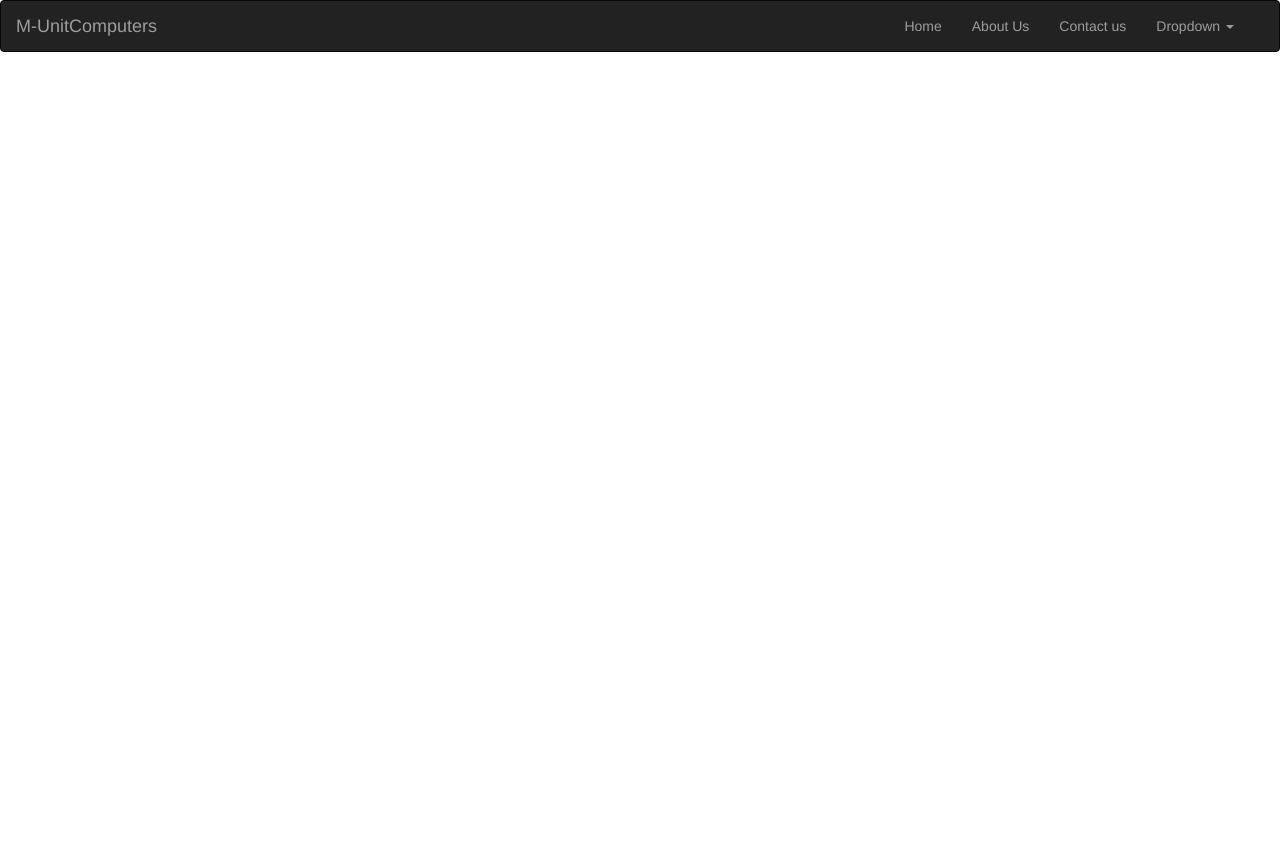
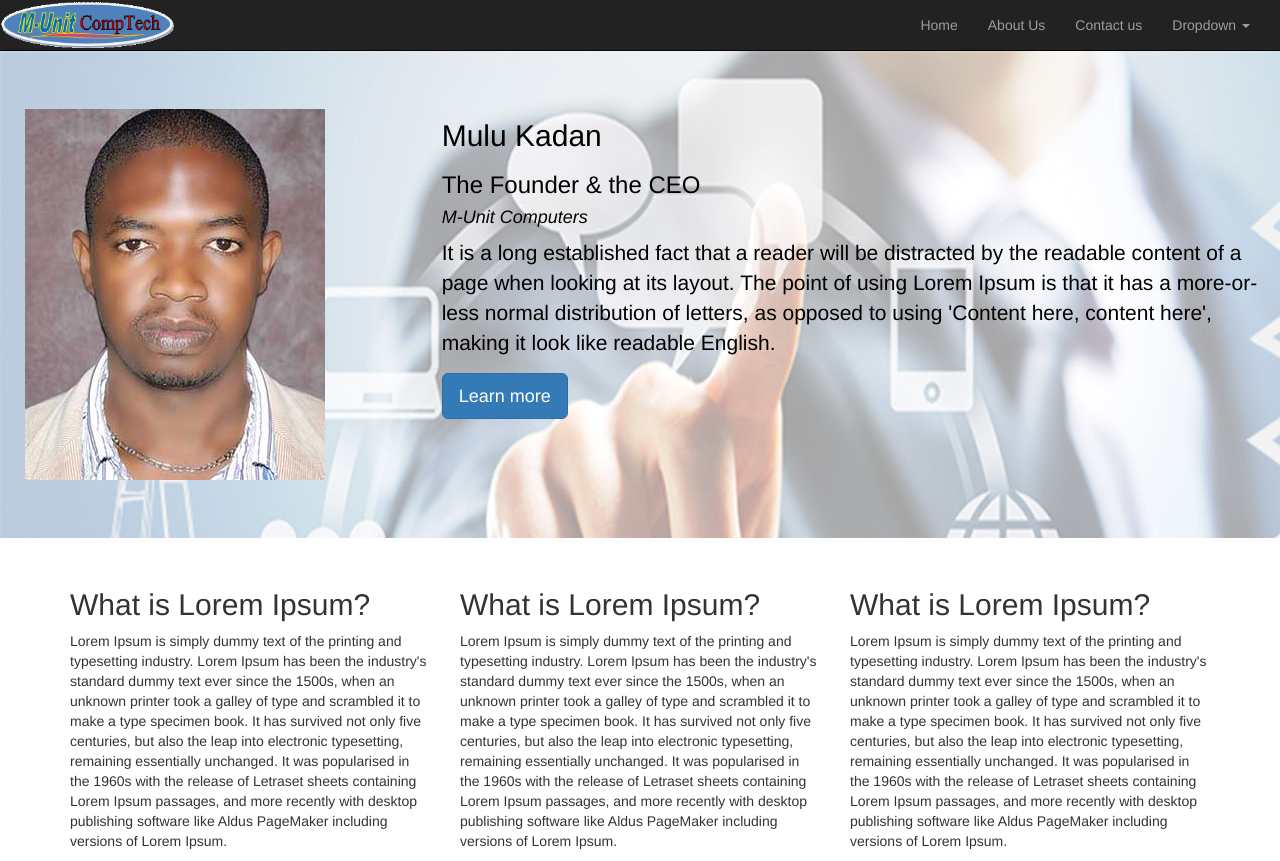
Before and after one commit to mulukadan/BootStrapPrac, a plain HTML site: page index.html in a window 1280 px wide. Before the commit the page ends 800 px from the top, so only its background shows below. Drawn offline with Linux system fonts and the light colour scheme.

Commit message:
Added Grid with text

```diff
--- a/index.html
+++ b/index.html
@@ -5,11 +5,12 @@
     <meta name="viewport" content="width=device-width, initial-scale=1.0">
     <title>BootStrap Prac </title>
     <link rel="stylesheet" href="css/bootstrap.min.css">
+    <link rel="stylesheet" href="css/styles.css">
   </head>
   <body>
-    <nav class="navbar navbar-inverse navbar-default" role="navigation">
+      <nav class="navbar navbar-inverse navbar-default navbar-static-top" role="navigation" style="margin:0px;">
       <div class="container-fluid">
-        <a class="navbar-brand" href="#">M-UnitComputers</a>
+        <a class="navbar-brand no-padding no-margin" href="#"><img src="imgs/logo.png" height ="50" alt="" ></a>
         <div class="navbar-header navbar-right">
           <button type="button" class="navbar-toggle collapsed" data-toggle="collapse" data-target="#bs-example-navbar-collapse-1" aria-expanded="false">
             <span class="sr-only">Toggle navigation</span>
@@ -37,12 +38,53 @@
             </li>
           </ul>
           </div>
+        </div>
+      </div>
+    </nav>
+    <div class="jumbotron">
+      <div class="container-fluid">
+        <div class="row">
+          <div class="col-md-4">
+            <img src="imgs/mulu.jpg" alt="" height="300"  class="img-responsive" style="margin:10px;">
+          </div>
+          <div class="col-md-8">
+            <h2>Mulu Kadan</h2>
+            <h3>The Founder & the CEO</h3>
+            <h4><em>M-Unit Computers</em></h4>
+            <p>
+               It is a long established fact that a reader will be distracted by the readable content of a page when looking at its layout. The point of using Lorem Ipsum is that it has a more-or-less normal distribution of letters, as opposed to using 'Content here, content here', making it look like readable English.
+            </p>
+          <p><a class="btn btn-primary btn-lg" href="https://mulukadan.github.io/mpft-ip" target="_blank" role="button">Learn more</a></p>
+          </div>
 
         </div>
 
       </div>
+    </div>
+    <div class="container">
+      <div class="row">
+        <div class="col-md-4">
+          <h2>What is Lorem Ipsum?</h2>
+          <p>
+            Lorem Ipsum is simply dummy text of the printing and typesetting industry. Lorem Ipsum has been the industry's standard dummy text ever since the 1500s, when an unknown printer took a galley of type and scrambled it to make a type specimen book. It has survived not only five centuries, but also the leap into electronic typesetting, remaining essentially unchanged. It was popularised in the 1960s with the release of Letraset sheets containing Lorem Ipsum passages, and more recently with desktop publishing software like Aldus PageMaker including versions of Lorem Ipsum.
+          </p>
+        </div>
+        <div class="col-md-4">
+          <h2>What is Lorem Ipsum?</h2>
+          <p>
+            Lorem Ipsum is simply dummy text of the printing and typesetting industry. Lorem Ipsum has been the industry's standard dummy text ever since the 1500s, when an unknown printer took a galley of type and scrambled it to make a type specimen book. It has survived not only five centuries, but also the leap into electronic typesetting, remaining essentially unchanged. It was popularised in the 1960s with the release of Letraset sheets containing Lorem Ipsum passages, and more recently with desktop publishing software like Aldus PageMaker including versions of Lorem Ipsum.
+          </p>
+        </div>
+        <div class="col-md-4">
+          <h2>What is Lorem Ipsum?</h2>
+          <p>
+            Lorem Ipsum is simply dummy text of the printing and typesetting industry. Lorem Ipsum has been the industry's standard dummy text ever since the 1500s, when an unknown printer took a galley of type and scrambled it to make a type specimen book. It has survived not only five centuries, but also the leap into electronic typesetting, remaining essentially unchanged. It was popularised in the 1960s with the release of Letraset sheets containing Lorem Ipsum passages, and more recently with desktop publishing software like Aldus PageMaker including versions of Lorem Ipsum.
+          </p>
+        </div>
+   </div>
 
-    </nav>
+    </div>
+
 
   <script src="js/jquery-3.2.0.min.js"></script>
   <script src="js/bootstrap.min.js"></script>
```
Also changed, not shown: imgs/banner-technology-quality.png (added), imgs/consulting.png (added), imgs/itbanner.jpg (added), imgs/landing.jpg (added), imgs/logo.png (added), imgs/mulu.jpg (added), imgs/second.png (added), imgs/services-banner.jpg (added).
